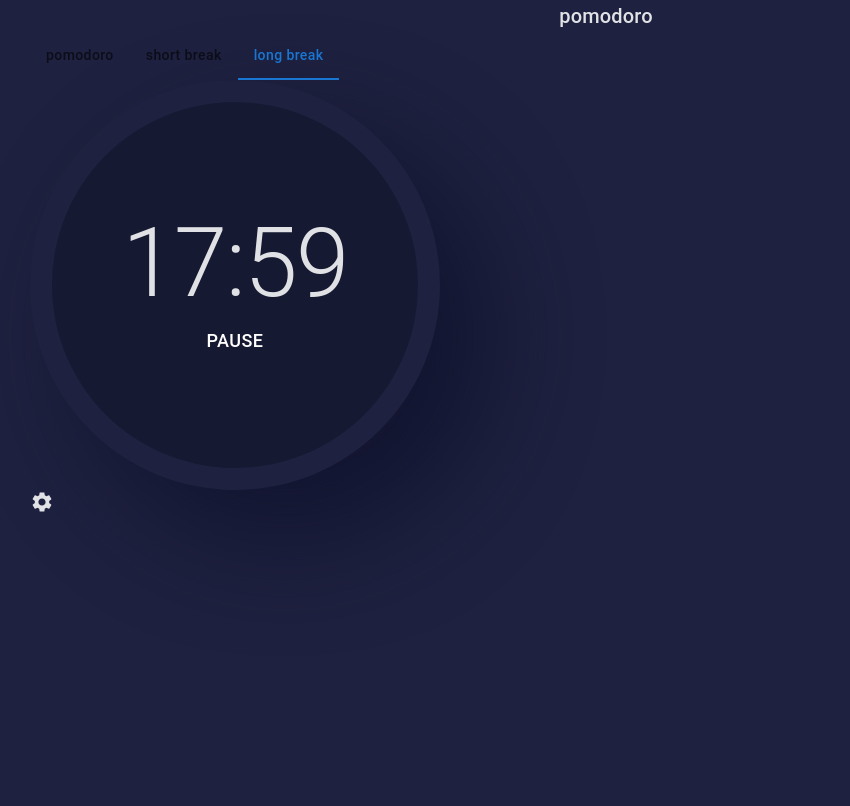
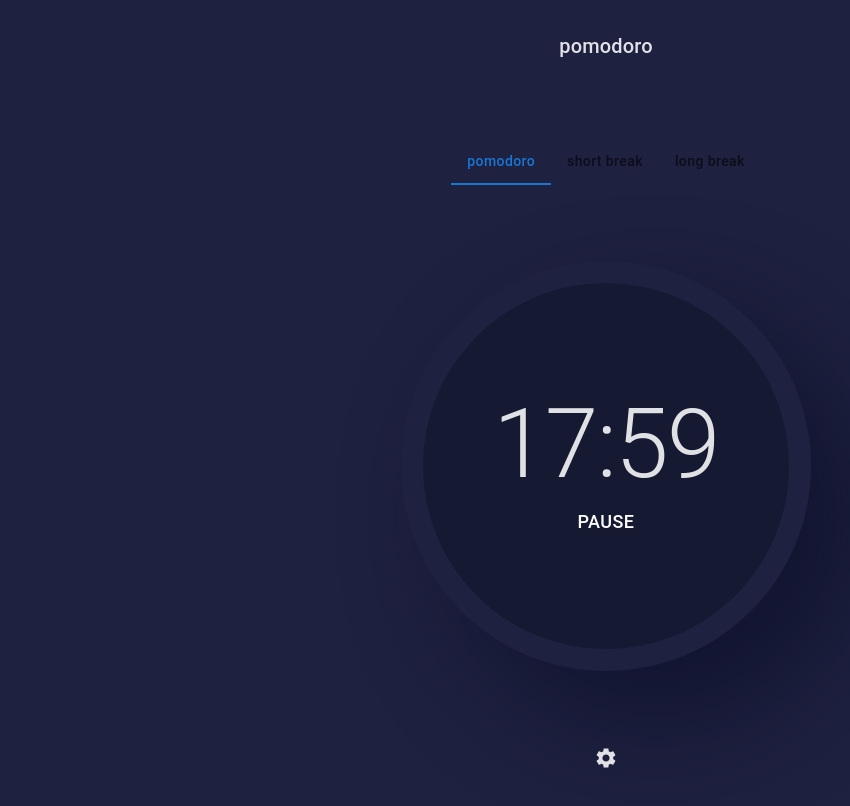
Before and after one commit to bariskahraman34/pomodoro-app, a React (Vite) app: page / in a window 1280 px wide. Shown: the top 806 px of the page, without its empty margins (34-884 px from the left). Built offline with nearby package versions, Linux system fonts and the light colour scheme.

Commit message:
feat: implements custom modal and handlers

```diff
--- a/src/App.jsx
+++ b/src/App.jsx
@@ -1,18 +1,32 @@
 import SettingsIcon from '@mui/icons-material/Settings';
 import { Box, Container, Stack, Typography } from '@mui/material';
+import { useState } from 'react';
+import { CustomModal } from './components/customModal';
 import { CustomTabs } from './components/tabs';
 import { Timer } from './components/timer';
 
 function App() {
+  const [open, setOpen] = useState(false);
+
   return (
-    <Container maxWidth="lg">
-      <Box sx={{flexGrow: 1}}>
-        <Stack>
+    <Container maxWidth="lg" sx={{height:"100%"}}>
+      <Box sx={{flexGrow: 1, height:"100%"}} >
+        <Stack
+          sx={{
+            height:"100%",
+            display: 'flex',
+            justifyContent: "space-around",
+            alignItems: 'center'
+          }}
+          gap="1rem"
+        >
           <Typography variant='h6' component="h2">pomodoro</Typography>
           <CustomTabs />
           <Timer />
-          <SettingsIcon />
+          <SettingsIcon onClick={() => setOpen(!open)}/>
         </Stack>
+
+          <CustomModal open={open} setOpen={setOpen} />
       </Box>
     </Container>
   )
--- a/src/components/tabs.jsx
+++ b/src/components/tabs.jsx
@@ -1,7 +1,7 @@
 import { Tab, Tabs } from '@mui/material';
 import { useState } from 'react';
 export const CustomTabs = () => {
-    const [value, setValue] = useState(2);
+    const [value, setValue] = useState(0);
 
     const handleChange = (event, newValue) => setValue(newValue);
 
```
